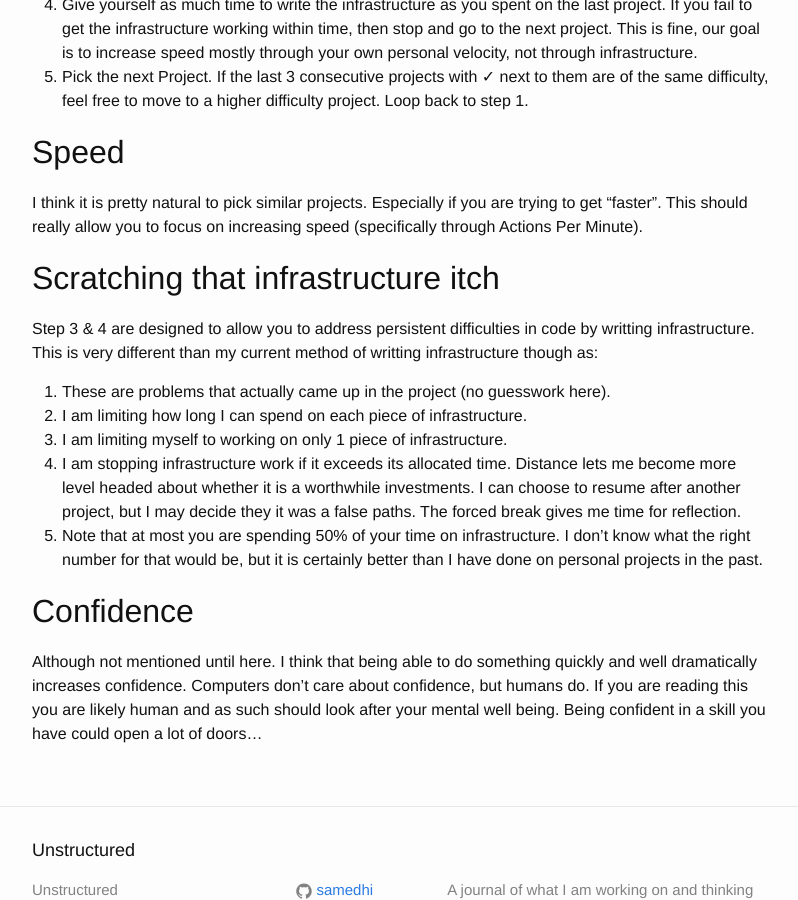
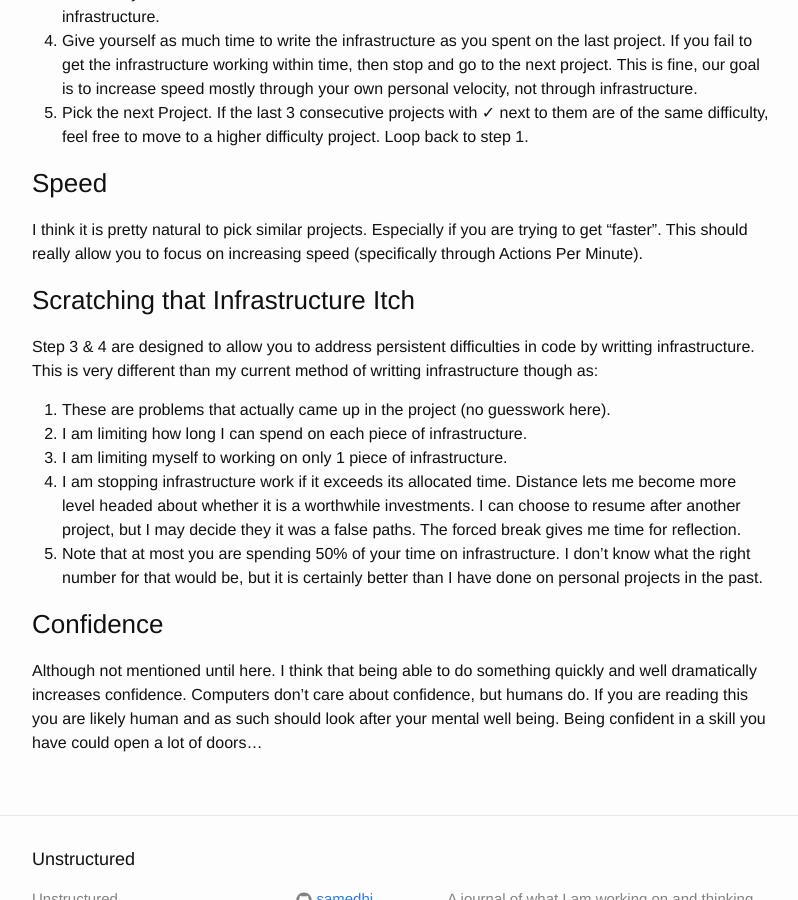
Before and after one commit to samedhi/samedhi.github.io, a Jekyll site: the page built from _posts/2016-12-04-speed-is-all-that-matters.md, in a window 1280 px wide and 900 px high, scrolled down 2073 px. Shown: the whole window, without its empty margins (238-1036 px from the left). Built offline with Jekyll 4.4.1, drawn with Linux system fonts in a browser that asks for light colours; comment, search, counter and statistics services are not loaded.

Commit message:
Fix weird sizing issues

```diff
--- a/_posts/2016-12-04-speed-is-all-that-matters.md
+++ b/_posts/2016-12-04-speed-is-all-that-matters.md
@@ -7,7 +7,7 @@
 
 I have an addiction to infrastructure. While programing a solution, I eventually find that I am working on things that do not directly contribute to solving the problem. From a rational/detached/post-fact perspective, I know that this is a huge source of waste. Funny, I never seem to notice this at the time.
 
-# The Problem
+## The Problem
 
 I **do not** have a problem with motivation. If anything, I do not value my time as much as I should. Let us leave that for another rant.
 
@@ -22,7 +22,7 @@
 Meanwhile, the actual business problem sits untouched.
 
 
-# Observations
+## Observations
 
 Speed is king. I am beginning to believe that this may be true of most things in life. I think the shortest way to get good at something is to become skilled enough to do it quickly. This seems to be true for artist and craftmen, so why shouldn't it be true for programmers?
 
@@ -43,7 +43,7 @@
 
 Programmers may relate to this through the notion of Flow. When you don't have to stop and question how to do something, but can focus simply on what you are doing. This makes you faster as well as less succeptible to distraction.
 
-# Solution
+## Solution
 
 Simple. Don't work on the big until you can quickly do the small. That is all I got.
 
@@ -56,10 +56,10 @@
 5. Pick the next Project. If the last 3 consecutive projects with &#x2713; next to them are of the same difficulty, feel free to move to a higher difficulty project. Loop back to step 1.
 
 
-## Speed
+### Speed
 I think it is pretty natural to pick similar projects. Especially if you are trying to get "faster". This should really allow you to focus on increasing speed (specifically through Actions Per Minute).
 
-## Scratching that infrastructure itch
+### Scratching that Infrastructure Itch
 Step 3 & 4 are designed to allow you to address persistent difficulties in code by writting infrastructure. This is very different than my current method of writting infrastructure though as:
 
 1. These are problems that actually came up in the project (no guesswork here).
@@ -68,5 +68,5 @@
 4. I am stopping infrastructure work if it exceeds its allocated time. Distance lets me become more level headed about whether it is a worthwhile investments. I can choose to resume after another project, but I may decide they it was a false paths. The forced break gives me time for reflection.
 5. Note that at most you are spending 50% of your time on infrastructure. I don't know what the right number for that would be, but it is certainly better than I have done on personal projects in the past.
 
-## Confidence
+### Confidence
 Although not mentioned until here. I think that being able to do something quickly and well dramatically increases confidence. Computers don't care about confidence, but humans do. If you are reading this you are likely human and as such should look after your mental well being. Being confident in a skill you have could open a lot of doors...
```
